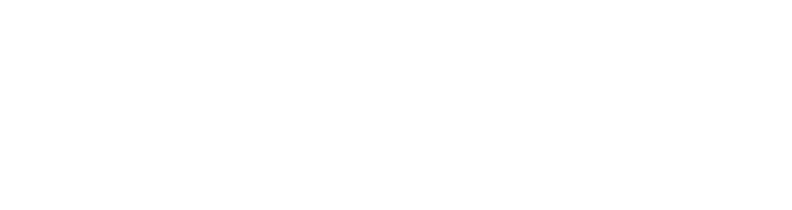
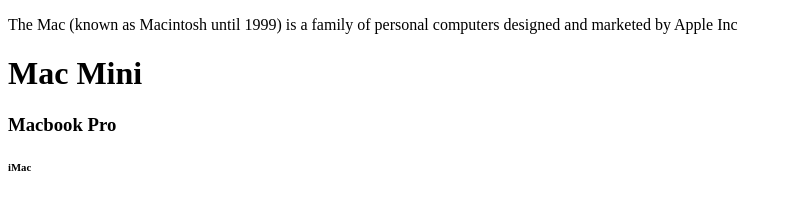
Before and after one commit to niallfitzg/HTML-and-CSS-Projects, a plain HTML site: page assignment.html in a window 1280 px wide. Shown: the whole page, without its empty margins (0-792 px from the left). Drawn offline with Linux system fonts and the light colour scheme.

Commit message:
Update assignment.html
Fixed meta closing tag
Updated Title
Added body text elements

```diff
--- a/assignment.html
+++ b/assignment.html
@@ -1,10 +1,13 @@
 <!DOCTYPE html>
 <html>
 <head>
-	<meta charset="utf-8" />
-	<title>Assignment</title>
+	<meta charset="utf-8">
+	<title>Assignment - Apple Macs</title>
 </head>
-<body>
-
-</body>
+	<body>
+		<p>The Mac (known as Macintosh until 1999) is a family of personal computers designed and marketed by Apple Inc</p>
+		<h1>Mac Mini</h1>
+		<h3>Macbook Pro</h3>
+		<h6>iMac</h6>
+	</body>
 </html>
```
